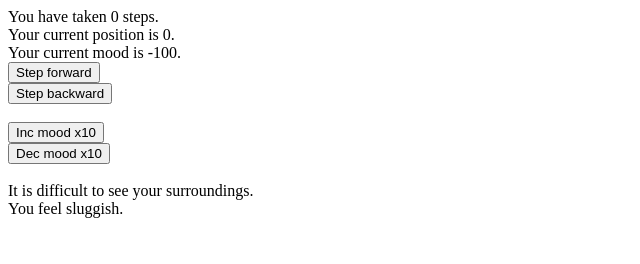
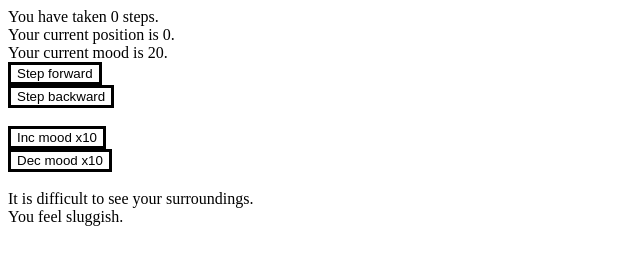
Before and after one commit to mmKALLL/WalkerJS, a website: page walker.html in a window 1280 px wide. Shown: the whole page, without its empty margins (0-640 px from the left). Drawn offline with Linux system fonts and the light colour scheme.

Commit message:
Added CSS link to HTML, implemented mood values and bg update.

```diff
--- a/script/walker.js
+++ b/script/walker.js
@@ -16,7 +16,10 @@
   var player = {
     forwardSteps: 0,
     backwardSteps: 0,
-    mood: -100,
+    mood: 20, /* 0 to 155, then individual moods from 0 to 100 */
+    moodLove: 0,  // represents Red
+    moodHelp: 0,  // represents Green
+    moodThink: 0, // represents Blue
     get totalSteps() { return this.forwardSteps + this.backwardSteps; },
     get position() { return this.forwardSteps - this.backwardSteps; },
 
@@ -41,6 +44,7 @@
       player.mood += amount;
       messagebox.pushMessage("Changed mood by " + amount);
       updateStatus();
+      updateMoodEffects();
     },
 
     changeMoodFunc: function(amount) {
@@ -68,11 +72,19 @@
 
   }
 
-  updateStatus();
+  function updateMoodEffects() {
+    document.documentElement.style.setProperty("--mood-background-color", player.mood());
+  }
 
-  document.getElementById("stepForwardButton").addEventListener("click", player.stepForward);
-  document.getElementById("stepBackwardButton").addEventListener("click", player.stepBackward);
-  document.getElementById("increaseMoodButton").addEventListener("click", player.changeMoodFunc(10));
-  document.getElementById("decreaseMoodButton").addEventListener("click", player.changeMoodFunc(-10));
+  function startNewGame() {
+    document.getElementById("stepForwardButton").addEventListener("click", player.stepForward);
+    document.getElementById("stepBackwardButton").addEventListener("click", player.stepBackward);
+    document.getElementById("increaseMoodButton").addEventListener("click", player.changeMoodFunc(10));
+    document.getElementById("decreaseMoodButton").addEventListener("click", player.changeMoodFunc(-10));
+
+    updateStatus();
+  }
+
+  startNewGame();
 
 })();
--- a/walker.css
+++ b/walker.css
@@ -4,6 +4,12 @@
 }
 
 body {
-  .background-color: var(--mood-background-color, white);
-  .color: var(--mood-text-color, black);
+  background-color: var(--mood-background-color);
+  color: var(--mood-text-color);
 }
+
+button {
+  background-color: Transparent;
+  color: var(--mood-text-color);
+  border: solid var(--mood-text-color);
+}
--- a/walker.html
+++ b/walker.html
@@ -1,8 +1,9 @@
 <!DOCTYPE html>
-<html>
-  <head>
-  </head>
-  <body>
+<html id="root">
+<head>
+    <link rel="stylesheet" type="text/css" href="walker.css">
+</head>
+<body>
     <div id="statusArea"></div>
     <button id="stepForwardButton">Step forward</button><br>
     <button id="stepBackwardButton">Step backward</button><br><br>
@@ -13,6 +14,6 @@
 
     <!-- Add scripts to be loaded here. -->
     <script src="script/walker.js" charset="utf-8"></script>
-  </body>
+</body>
 
 </html>
```
